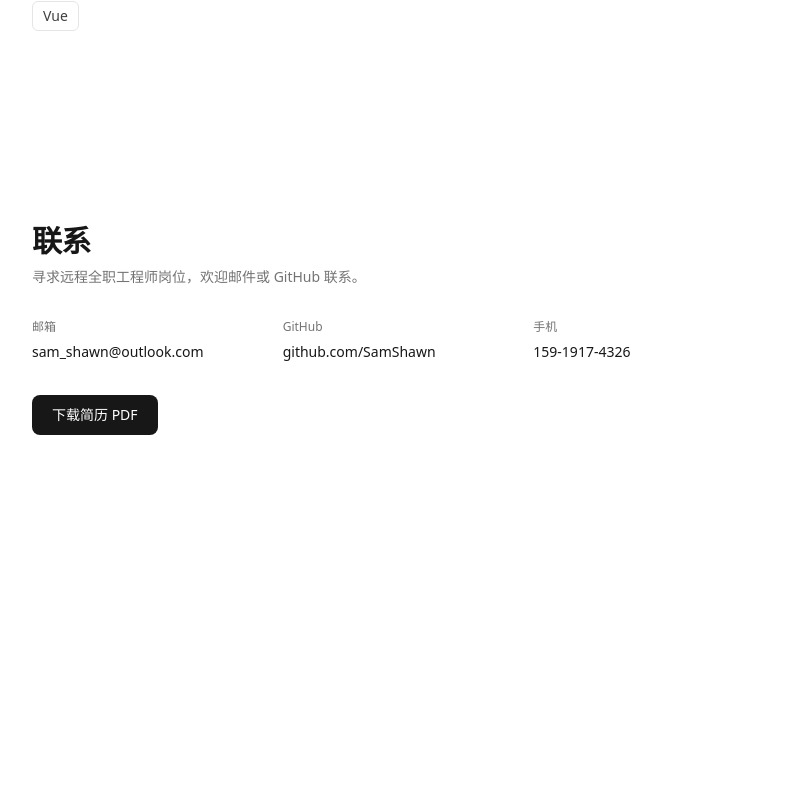
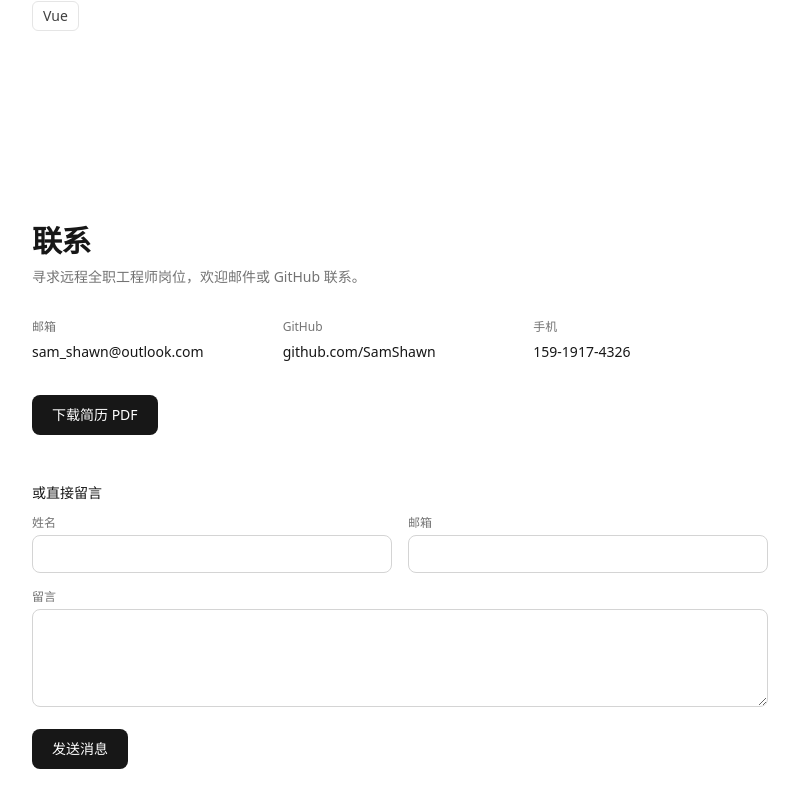
Before and after one commit to SamShawn/portfolio, a Next.js app in the folder apps/web/: page / in a window 1280 px wide. Shown: the part 2408-3215 px from the top of the page, without its empty margins (240-1039 px from the left). Before the commit the page ends 2939 px from the top, so only its background shows below. Built offline with nearby package versions, Linux system fonts and the light colour scheme.

Commit message:
feat(contact): implement contact form ui (#16)
- add name email and message fields with native validation
- add loading success and error states
- wire form to api contact endpoint (handler in T3.2)

```diff
--- a/apps/web/components/sections/contact.tsx
+++ b/apps/web/components/sections/contact.tsx
@@ -1,5 +1,6 @@
 import Link from 'next/link'
 import { profile } from '@/data/profile'
+import { ContactForm } from '@/components/ui/contact-form'
 
 const links = [
   { label: '邮箱', value: profile.email, href: `mailto:${profile.email}` },
@@ -51,6 +52,13 @@ export function Contact() {
           下载简历 PDF
         </Link>
       </div>
+
+      <div className="mt-12">
+        <h3 className="text-sm font-medium text-neutral-900">或直接留言</h3>
+        <div className="mt-3">
+          <ContactForm />
+        </div>
+      </div>
     </section>
   )
 }
--- /dev/null
+++ b/apps/web/components/ui/contact-form.tsx
@@ -0,0 +1,115 @@
+'use client'
+
+import { useState } from 'react'
+
+type Status = 'idle' | 'submitting' | 'success' | 'error'
+
+export function ContactForm() {
+  const [status, setStatus] = useState<Status>('idle')
+  const [errorMessage, setErrorMessage] = useState('')
+
+  async function handleSubmit(e: React.FormEvent<HTMLFormElement>) {
+    e.preventDefault()
+    setStatus('submitting')
+    setErrorMessage('')
+
+    const form = e.currentTarget
+    const data = {
+      name: (form.elements.namedItem('name') as HTMLInputElement).value.trim(),
+      email: (
+        form.elements.namedItem('email') as HTMLInputElement
+      ).value.trim(),
+      message: (
+        form.elements.namedItem('message') as HTMLTextAreaElement
+      ).value.trim(),
+    }
+
+    try {
+      const res = await fetch('/api/contact', {
+        method: 'POST',
+        headers: { 'Content-Type': 'application/json' },
+        body: JSON.stringify(data),
+      })
+
+      if (!res.ok) {
+        const body = await res.json().catch(() => ({}))
+        throw new Error(body.error || '发送失败，请稍后重试。')
+      }
+
+      setStatus('success')
+      form.reset()
+    } catch (err) {
+      setStatus('error')
+      setErrorMessage(
+        err instanceof Error ? err.message : '发送失败，请稍后重试。'
+      )
+    }
+  }
+
+  if (status === 'success') {
+    return (
+      <div className="rounded-lg border border-neutral-200 p-6 text-sm text-neutral-700">
+        消息已发送，我会尽快回复。
+      </div>
+    )
+  }
+
+  return (
+    <form onSubmit={handleSubmit} className="space-y-4">
+      <div className="grid grid-cols-1 gap-4 sm:grid-cols-2">
+        <div>
+          <label htmlFor="name" className="block text-xs text-neutral-500">
+            姓名
+          </label>
+          <input
+            id="name"
+            name="name"
+            type="text"
+            required
+            maxLength={50}
+            className="mt-1 w-full rounded-lg border border-neutral-300 px-3 py-2 text-sm text-neutral-900 outline-none focus:border-neutral-900"
+          />
+        </div>
+        <div>
+          <label htmlFor="email" className="block text-xs text-neutral-500">
+            邮箱
+          </label>
+          <input
+            id="email"
+            name="email"
+            type="email"
+            required
+            maxLength={100}
+            className="mt-1 w-full rounded-lg border border-neutral-300 px-3 py-2 text-sm text-neutral-900 outline-none focus:border-neutral-900"
+          />
+        </div>
+      </div>
+
+      <div>
+        <label htmlFor="message" className="block text-xs text-neutral-500">
+          留言
+        </label>
+        <textarea
+          id="message"
+          name="message"
+          required
+          rows={4}
+          maxLength={1000}
+          className="mt-1 w-full resize-y rounded-lg border border-neutral-300 px-3 py-2 text-sm text-neutral-900 outline-none focus:border-neutral-900"
+        />
+      </div>
+
+      {status === 'error' && (
+        <p className="text-sm text-red-600">{errorMessage}</p>
+      )}
+
+      <button
+        type="submit"
+        disabled={status === 'submitting'}
+        className="rounded-lg bg-neutral-900 px-5 py-2.5 text-sm font-medium text-white transition-colors hover:bg-neutral-700 disabled:opacity-50"
+      >
+        {status === 'submitting' ? '发送中…' : '发送消息'}
+      </button>
+    </form>
+  )
+}
```
